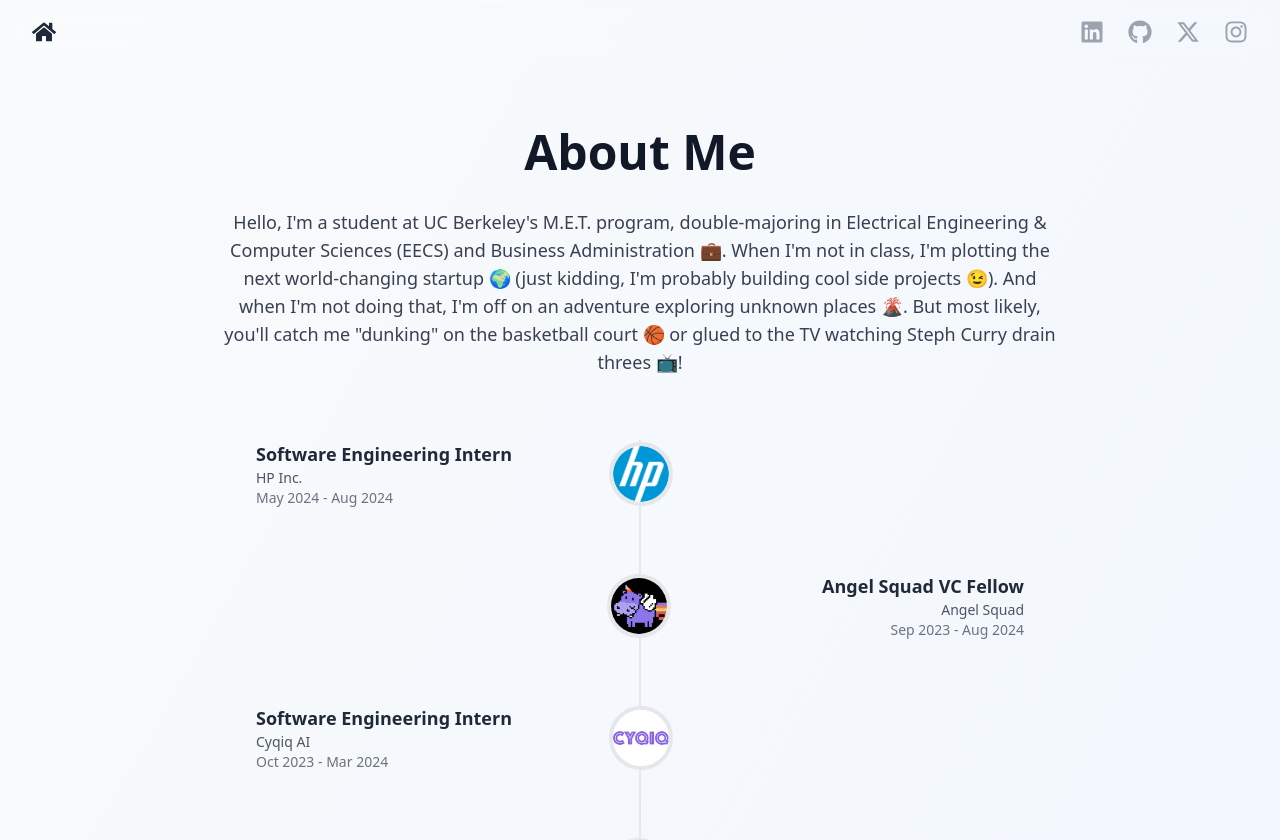
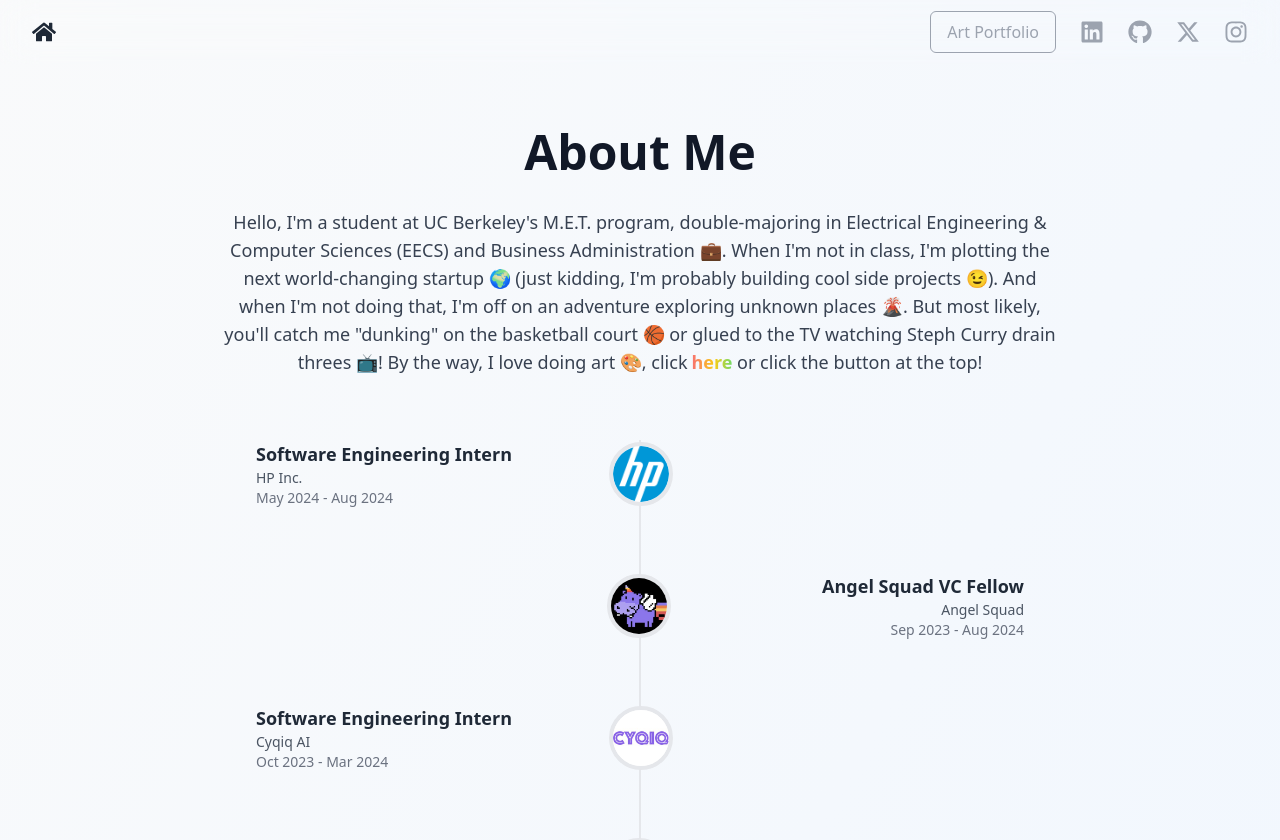
Before and after one commit to jpsingaraju/personal-website, a Next.js app: page /about in a window 1280 px wide. Shown: the top 840 px of the page. Built offline with nearby package versions, Linux system fonts and the light colour scheme.

Commit message:
added art portfolio

```diff
--- a/app/about/page.js
+++ b/app/about/page.js
@@ -291,6 +291,14 @@ export default function PersonalShowcase() {
               <FaHome className="h-6 w-6 text-gray-800 hover:text-slate-500 transition-colors duration-300" />
             </Link>
             <div className="flex items-center space-x-6">
+              <Link
+                href="https://sites.google.com/view/jps-art-portfolio/home"
+                target="_blank"
+                rel="noopener noreferrer"
+                className="relative text-gray-400 flex items-center justify-center gap-2 py-2 px-4 border border-gray-400 rounded-md transition-all duration-300 hover:bg-gray-800 hover:text-white hover:border-gray-600 group"
+              >
+                <span>Art Portfolio</span>
+              </Link>
               <NavIcon
                 Icon={FaLinkedin}
                 href="https://www.linkedin.com/in/jathin-pranav-singaraju/"
@@ -328,7 +336,17 @@ export default function PersonalShowcase() {
             building cool side projects 😉). And when I'm not doing that, I'm
             off on an adventure exploring unknown places 🌋. But most likely,
             you'll catch me "dunking" on the basketball court 🏀 or glued to the
-            TV watching Steph Curry drain threes 📺!
+            TV watching Steph Curry drain threes 📺! By the way, I love doing
+            art 🎨, click
+            <a
+              href="https://sites.google.com/view/jps-art-portfolio/home"
+              target="_blank"
+              rel="noopener noreferrer"
+              className="font-bold text-sm sm:text-lg text-transparent bg-clip-text bg-gradient-to-r from-red-400 via-yellow-400 to-green-400 hover:from-green-400 hover:to-purple-400 transition-all duration-500 ease-in-out hover:scale-105 cursor-pointer ml-1"
+            >
+              here{" "}
+            </a>
+            or click the button at the top!
           </p>
         </div>
         <Section>
--- a/app/page.js
+++ b/app/page.js
@@ -12,7 +12,7 @@ export default function Home() {
             Jathin Pranav Singaraju
           </h1>
           <p className="text-xl md:text-2xl text-gray-700">
-            Student. Entrepreneur. Adventurer.
+            Student. Developer. Adventurer.
           </p>
           <div className="flex flex-wrap gap-4 pt-4">
             <Link
@@ -22,14 +22,14 @@ export default function Home() {
               About Me
             </Link>
             <a
-              href="mailto:jathinpsingaraju@berkeley.edu?subject=Contact%20from%20your%20website&body=Hello%20Jathin,"
+              href="mailto:pran.singaraju@gmail.com?subject=Contact%20from%20your%20website&body=Hello%20Jathin,"
               className="px-8 py-3 bg-slate-500 text-white text-lg rounded-3xl hover:bg-slate-700 transition-colors"
             >
               Contact Me
             </a>
           </div>
         </div>
-        <div className="flex gap-8 ml-4 pt-12">
+        <div className="flex gap-8 ml-2 pt-12">
           <a
             href="https://www.linkedin.com/in/jathin-pranav-singaraju/"
             target="_blank"
```
